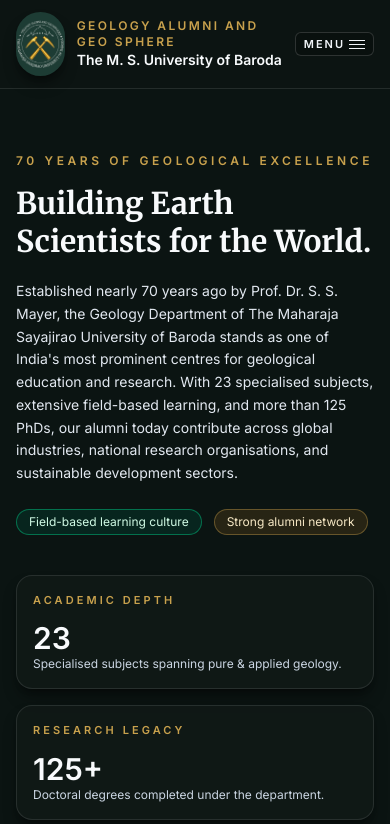
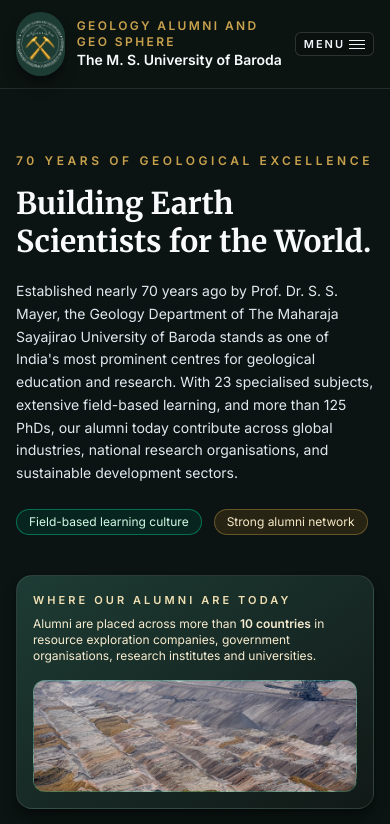
Before and after one commit to gauravhaldar/geology, a Next.js app: page / in a window 390 px wide. Shown: the top 824 px of the page. Built offline with nearby package versions, Linux system fonts and the light colour scheme.

Commit message:
hero banner

```diff
--- a/components/Hero.js
+++ b/components/Hero.js
@@ -29,21 +29,21 @@ export default function Hero() {
 
         <div className="relative flex-1">
           <div className="grid gap-4 sm:grid-cols-2">
-            <div className="rounded-2xl border border-white/10 bg-[#111917]/80 p-4 shadow-lg shadow-black/40">
+            <div className="order-2 sm:order-1 rounded-2xl border border-white/10 bg-[#111917]/80 p-4 shadow-lg shadow-black/40">
               <p className="text-[11px] font-semibold uppercase tracking-[0.28em] text-[#C8A14D]">
                 Academic Depth
               </p>
               <p className="mt-3 text-3xl font-semibold text-slate-50">23</p>
               <p className="text-xs text-slate-300">Specialised subjects spanning pure & applied geology.</p>
             </div>
-            <div className="rounded-2xl border border-white/10 bg-[#111917]/80 p-4 shadow-lg shadow-black/40">
+            <div className="order-3 sm:order-2 rounded-2xl border border-white/10 bg-[#111917]/80 p-4 shadow-lg shadow-black/40">
               <p className="text-[11px] font-semibold uppercase tracking-[0.28em] text-[#C8A14D]">
                 Research Legacy
               </p>
               <p className="mt-3 text-3xl font-semibold text-slate-50">125+</p>
               <p className="text-xs text-slate-300">Doctoral degrees completed under the department.</p>
             </div>
-            <div className="rounded-2xl border border-white/10 bg-gradient-to-br from-[#1D3C34] to-[#111917] p-4 shadow-lg shadow-black/40 sm:col-span-2">
+            <div className="order-1 sm:order-3 rounded-2xl border border-white/10 bg-gradient-to-br from-[#1D3C34] to-[#111917] p-4 shadow-lg shadow-black/40 sm:col-span-2">
               <p className="text-[11px] font-semibold uppercase tracking-[0.28em] text-[#F1E0B3]">
                 Where Our Alumni Are Today
               </p>
```
